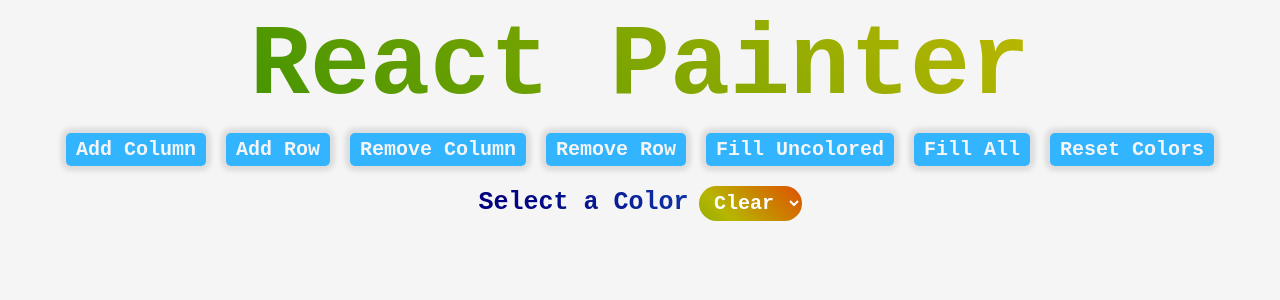
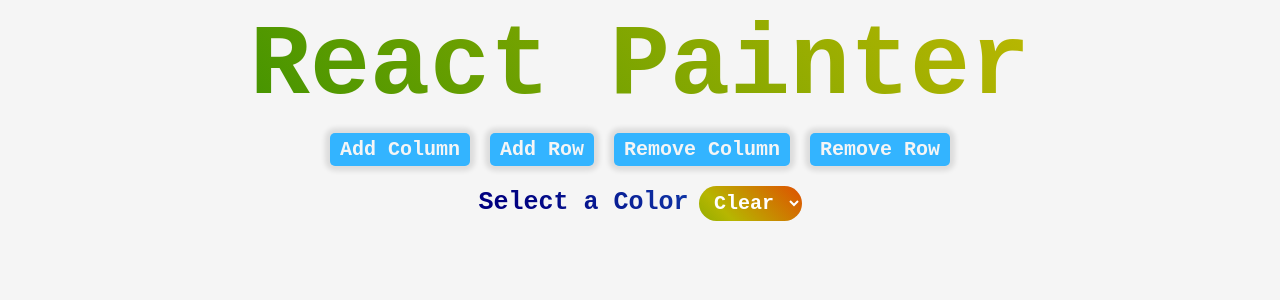
Before and after one commit to abdoulguira/Assignment_08, a React (Create React App) app: page / in a window 1280 px wide. Shown: the top 300 px of the page. Built offline with nearby package versions, Linux system fonts and the light colour scheme.

Commit message:
Added condition for delete to keep col and rows and zero instead of negatives. Added support for gh-pages

```diff
--- a/package.json
+++ b/package.json
@@ -2,6 +2,7 @@
   "name": "assignment-6-zipcode-search",
   "version": "0.1.0",
   "private": true,
+  "homepage": "https://abdoulguira.github.io/Assignment_08/",
   "dependencies": {
     "@testing-library/jest-dom": "^5.16.1",
     "@testing-library/react": "^12.1.2",
@@ -14,6 +15,8 @@
   "scripts": {
     "start": "react-scripts start",
     "build": "react-scripts build",
+    "predeploy": "npm run build",
+    "deploy": "gh-pages -d build",
     "test": "react-scripts test",
     "eject": "react-scripts eject"
   },
@@ -34,5 +37,8 @@
       "last 1 firefox version",
       "last 1 safari version"
     ]
+  },
+  "devDependencies": {
+    "gh-pages": "^3.2.3"
   }
 }
--- a/src/App.js
+++ b/src/App.js
@@ -24,7 +24,7 @@
   }
 
   deleteRow = () => {
-    if (this.state.rows === 1) {
+    if (this.state.rows <= 1) {
       this.resetState()
       return
     }
@@ -40,7 +40,7 @@
   }
 
   deleteColumn = () => {
-    if (this.state.columns === 1) {
+    if (this.state.columns <= 1) {
       this.resetState()
       return
     }
@@ -59,7 +59,9 @@
     this.setState({color : event.target.value})
   }
 
+
   render() {
+  console.log(this.state)
     return (
       <div className="page">
         <h1>React Painter</h1>
@@ -68,9 +70,9 @@
           <button onClick={this.addRow}>Add Row</button>
           <button onClick={this.deleteColumn}>Remove Column</button>
           <button onClick={this.deleteRow}>Remove Row</button>
-          <button>Fill Uncolored</button>
-          <button>Fill All</button>
-          <button>Reset Colors</button>
+          {/*<button>Fill Uncolored</button>*/}
+          {/*<button>Fill All</button>*/}
+          {/*<button>Reset Colors</button>*/}
         </div>
         <div className="selectColor">
           <div>
--- a/src/components/TableCell.js
+++ b/src/components/TableCell.js
@@ -1,8 +1,8 @@
-import React, {useEffect, useState} from "react";
+import React, {useState} from "react";
 
 export default function TableCell(props) {
     const [color, setColor] = useState("transparent")
-    const [active, setActive] = useState(false)
+
     const changeColor = () => {
         setColor(props.color)
     }
```
Also changed, not shown: 1 other file (tests, documents, lock files or other folders).
